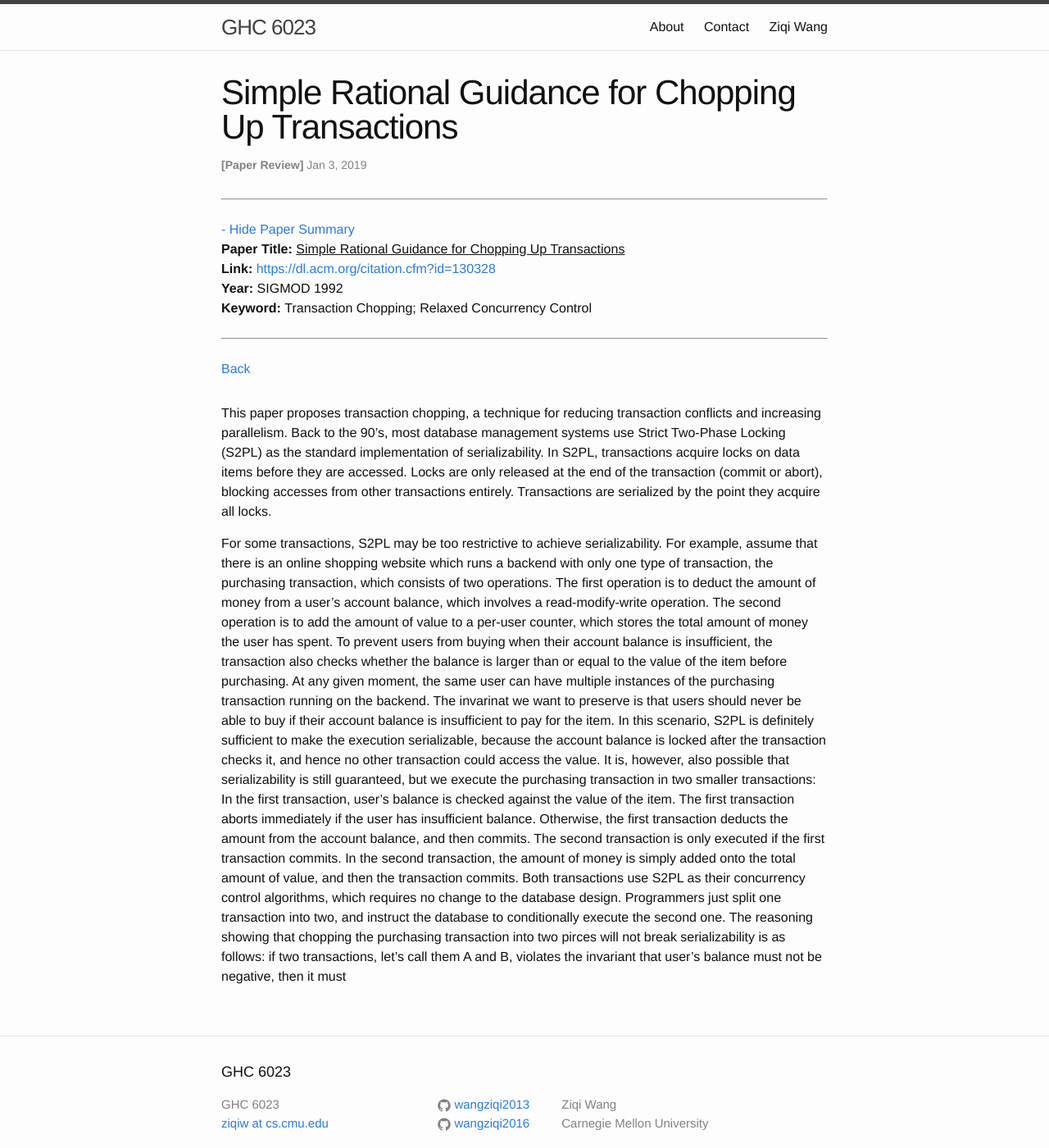
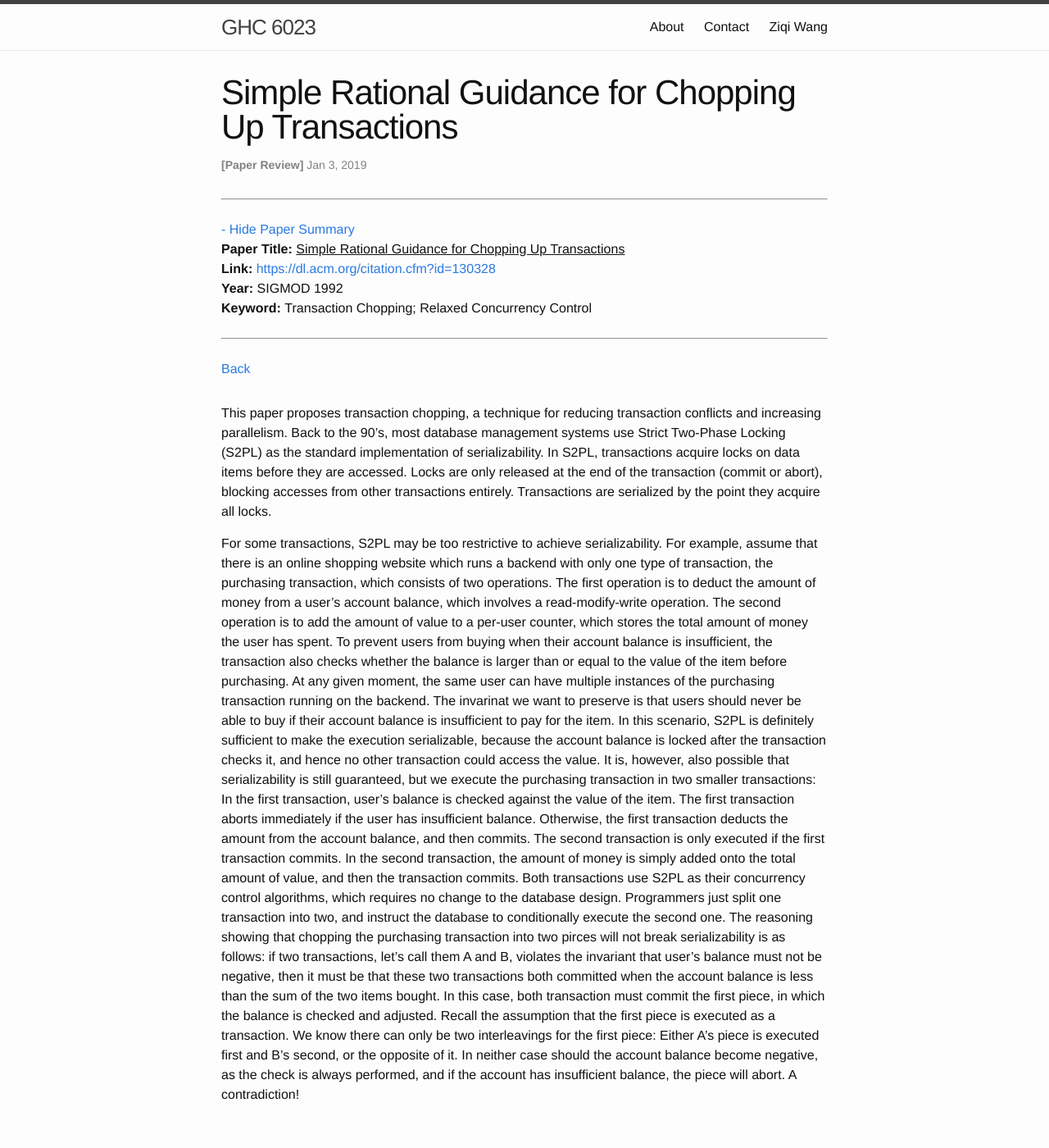
Before and after one commit to wangziqi2013/wangziqi2013.github.io, a Jekyll site: the page built from _posts/2019-01-02-Txn-Chopping.markdown, in a window 1280 px wide and 1400 px high. Shown: the whole window at 82% size. Built offline with Jekyll 4.4.1, drawn with Linux system fonts in a browser that asks for light colours.

Commit message:
Finish reasoning

```diff
--- a/_posts/2019-01-02-Txn-Chopping.markdown
+++ b/_posts/2019-01-02-Txn-Chopping.markdown
@@ -38,4 +38,9 @@ commits. Both transactions use S2PL as their concurrency control algorithms, whi
 design. Programmers just split one transaction into two, and instruct the database to conditionally execute the second one.
 The reasoning showing that chopping the purchasing transaction into two pirces will not break serializability is as follows:
 if two transactions, let's call them A and B, violates the invariant that user's balance must not be negative, then
-it must
+it must be that these two transactions both committed when the account balance is less than the sum of the two items
+bought. In this case, both transaction must commit the first piece, in which the balance is checked and adjusted.
+Recall the assumption that the first piece is executed as a transaction. We know there can only be two
+interleavings for the first piece: Either A's piece is executed first and B's second, or the opposite of it. In neither
+case should the account balance become negative, as the check is always performed, and if the account has insufficient
+balance, the piece will abort. A contradiction!
```
